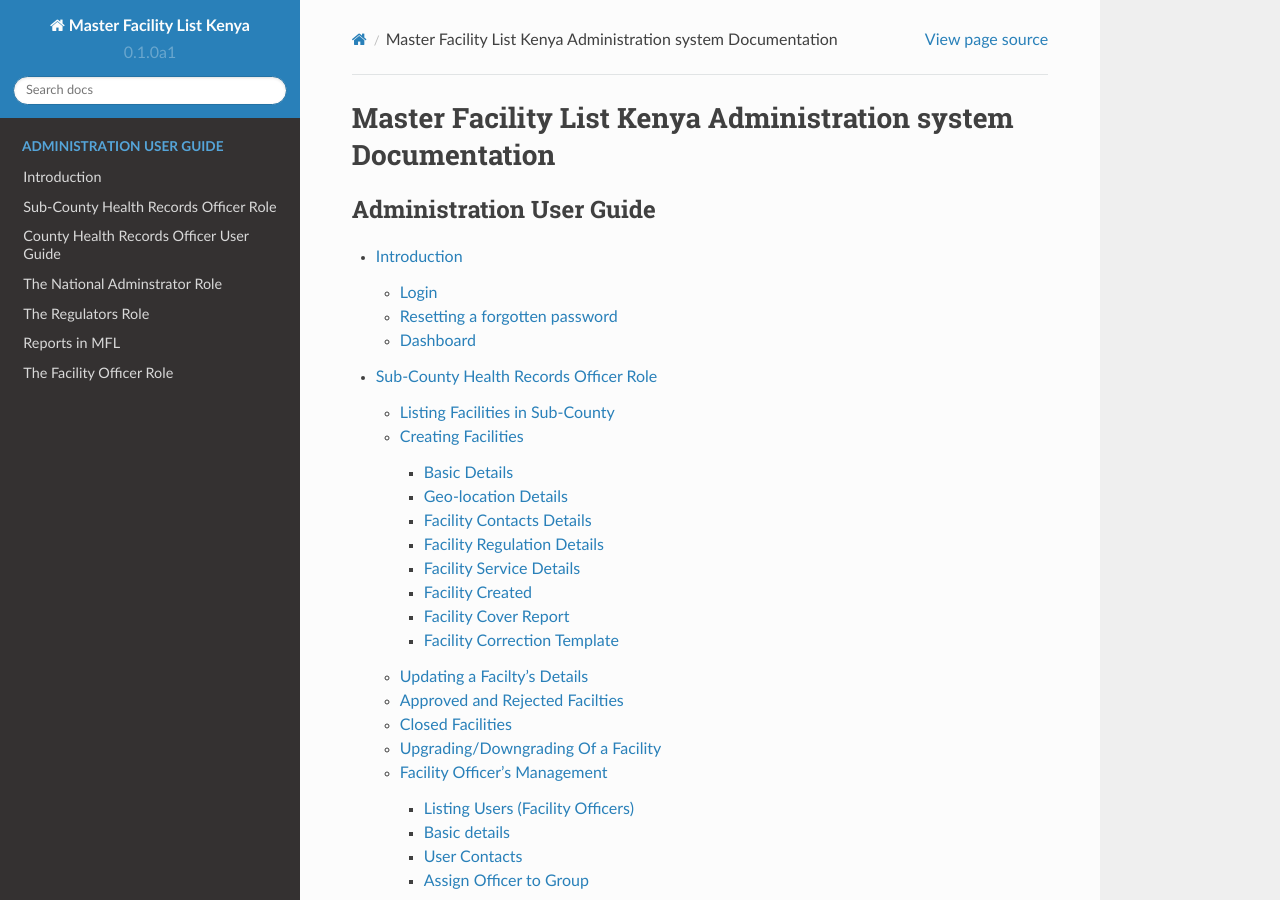
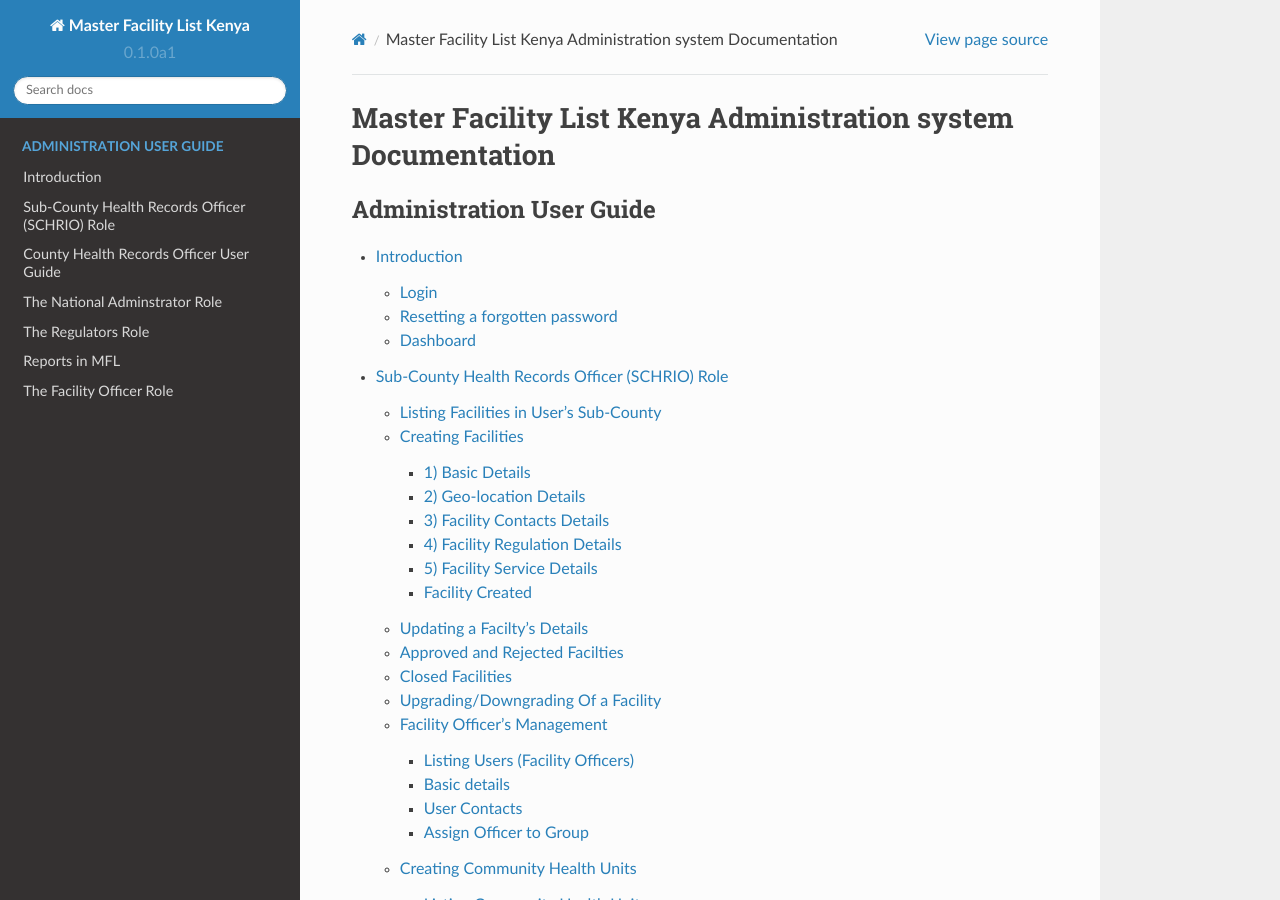
Before and after one commit to MasterFacilityList/mfl_admin_docs, a Sphinx documentation site: the page built from docs/index.rst, in a window 1280 px wide and 900 px high. Built offline with Sphinx 7.4.7 and the Read the Docs theme 2.0.0, drawn with Linux system fonts in a browser that asks for light colours; some of the changed lines change nothing that is shown.

Commit message:
Start off SCHRIO fleshing

```diff
--- a/docs/02_schrio.rst
+++ b/docs/02_schrio.rst
@@ -1,10 +1,23 @@
-Sub-County Health Records Officer Role
-=======================================
-TODO
+Sub-County Health Records Officer (SCHRIO) Role
+=================================================
+This is the officer who operates at the Sub-county level.
 
-Listing Facilities in Sub-County
-+++++++++++++++++++++++++++++++++
-TODO
+**The main responsibility include:**
+    #. Registering new facilities
+    #. Updating facility details
+    #. Upgrading and downgrading facilities
+    #. Creating the facility officers
+
+.. note::
+    In order to try out the functions contained in this section, it is assumed that
+    one has read the :doc:`01_intro` section and has logged into the system.
+
+
+Listing Facilities in User's Sub-County
++++++++++++++++++++++++++++++++++++++++++++++
+To list facilities in the logged in user's sub-county one should be click on
+the  facilities link in the main navigation bar. The diagram below illustrates
+this action.
 
 .. figure:: /_images/schrio/01_list_list_facilities_grid.png
     :scale: 100%
@@ -13,45 +26,63 @@
 
 Creating Facilities
 ++++++++++++++++++++++++++++++++++++++
-TODO
+To create a new facility, the user should click the ``Add Facility button`` in
+the facilities grid shown above.
 
-Basic Details
+On clicking the button, a screen with sections labelled 1 to 5 is displayed.
+
+1) Basic Details
 ---------------------------------------
-TODO
+The first section contains the **basic (primary)** details of a facility.
+This section must be filled out in order to proceed to the other sections.
 
 .. figure:: /_images/schrio/02_a_add_facility_basic_details.png
     :scale: 100%
     :alt: Add a Facility's Basic Details
 
-Geo-location Details
+2) Geo-location Details
 ----------------------------------------------------
-TODO
+After one has filled in the basic details, one is allowed to proceed to second
+section of the screen where a facility's geocodes are captured.
+
+*It is possible to drag the marker on the map to update the coordinates of
+a facility.*
 
 .. figure:: /_images/schrio/02_b_add_geo_location_details.png
     :scale: 100%
     :alt: Add a Facility's Geo-location Details
 
-Facility Contacts Details
+3) Facility Contacts Details
 ---------------------------------------------------
-TODO
+A facility's contacts are captured in this section.
+The contacts can be as many as a facility has.
+For example, postal, email, mobile, fax, landline etc.
 
 .. figure:: /_images/schrio/02_c_add_facility_contacts.png
     :scale: 100%
     :alt: Add a Facility's Contacts
 
 
-Facility Regulation Details
+4) Facility Regulation Details
 ---------------------------------------
-TODO
+This is an optional section that captures the departments in a hospital
+such as laboratories and pharmacies.
+The departments are picked from the drop down menu.
 
 .. figure:: /_images/schrio/02_d_add_facility_regulation.png
     :scale: 100%
     :alt: Add a Facility's Departments
 
 
-Facility Service Details
+5) Facility Service Details
 ---------------------------------------
-TODO
+This is the final section. It is compulsory and captures the services
+offered in a facility.
+One picks a category from the widget on the left which populates the services
+under that category in the widget on the right. One can select the option level
+which a facility offers a certain service say *Basic*
+
+The process is as shown below:
 
 .. figure:: /_images/schrio/02_e_add_faiclity_services.png
     :scale: 100%
@@ -59,29 +90,27 @@
 
 Facility Created
 -------------------------------------------------
-TODO
+On clicking the ``Submit Button`` after adding the services, the user is
+redirected to a screen where he/she can review the information entered.
+It is at this screen that the user can also print the **cover report.**
 
 .. figure:: /_images/schrio/02_f_facility_created.png
     :scale: 100%
     :alt: Facility Created Successfully
 
-Facility Cover Report
-------------------------------
-TODO
-
-
-Facility Correction Template
------------------------------------
-TODO
-
-
 Updating a Facilty's Details
 ++++++++++++++++++++++++++++++++++++++
-TODO
+To update a facility, one can start by listing all facilities, then picking the
+desired facility from the list as shown below.
 
 .. figure:: /_images/schrio/3_a_edit_facility.png
     :scale: 100%
     :alt: List of Facilities
+
+The process of editing a facility is very similar to the creation process,
+the only difference being there is an option out of the process through
+clicking the ``Finish Button`` at the bottom of every screen as the figures
+below show:
 
 .. figure:: /_images/schrio/3_b_edit_facility.png
     :scale: 100%
@@ -90,7 +119,6 @@
 .. figure:: /_images/schrio/3_c_edit_facility_the_finish_button.png
     :scale: 100%
     :alt: The Finish Button
-
 
 
 
```
